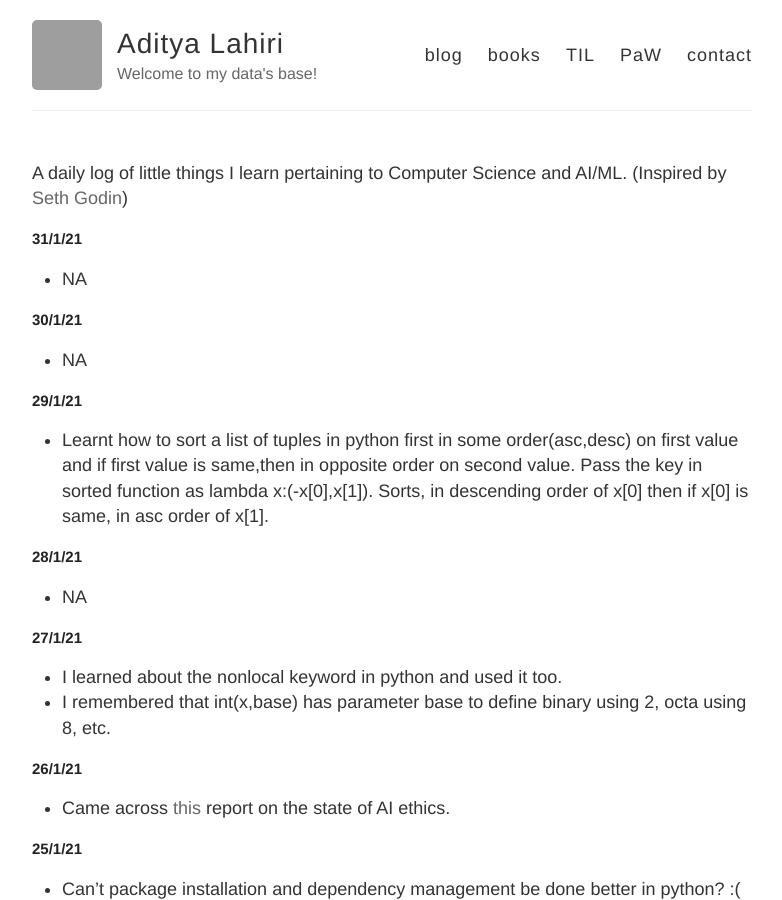
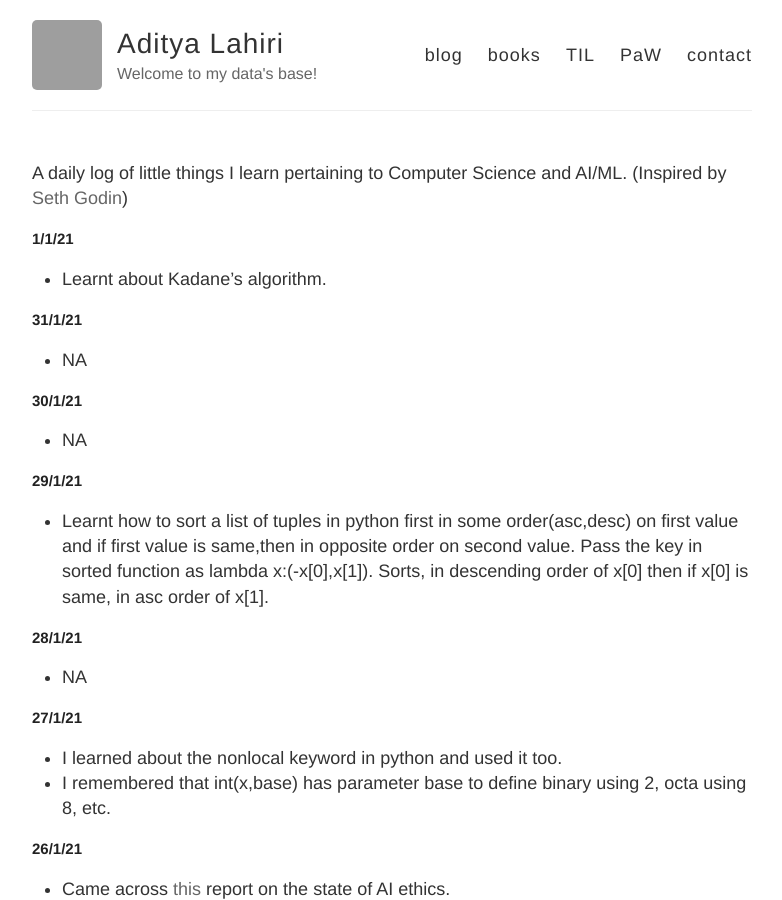
Before and after one commit to adityalahiri/adityalahiri.github.io, a Jekyll site: the page built from TIL.md, in a window 1280 px wide and 900 px high. Shown: the whole window, without its empty margins (248-1030 px from the left). Built offline with Jekyll 4.4.1, drawn with Linux system fonts in a browser that asks for light colours; our own code applies the rules of GitHub Pages for plain Markdown files; grey boxes are pictures that could not be loaded.

Commit message:
Update for 1/1

```diff
--- a/TIL.md
+++ b/TIL.md
@@ -1,5 +1,9 @@
 A daily log of little things I learn pertaining to Computer Science and AI/ML.
 (Inspired by [Seth Godin](https://seths.blog/))
+
+## 1/1/21
+
+* Learnt about Kadane's algorithm.
 
 ## 31/1/21
 
```
